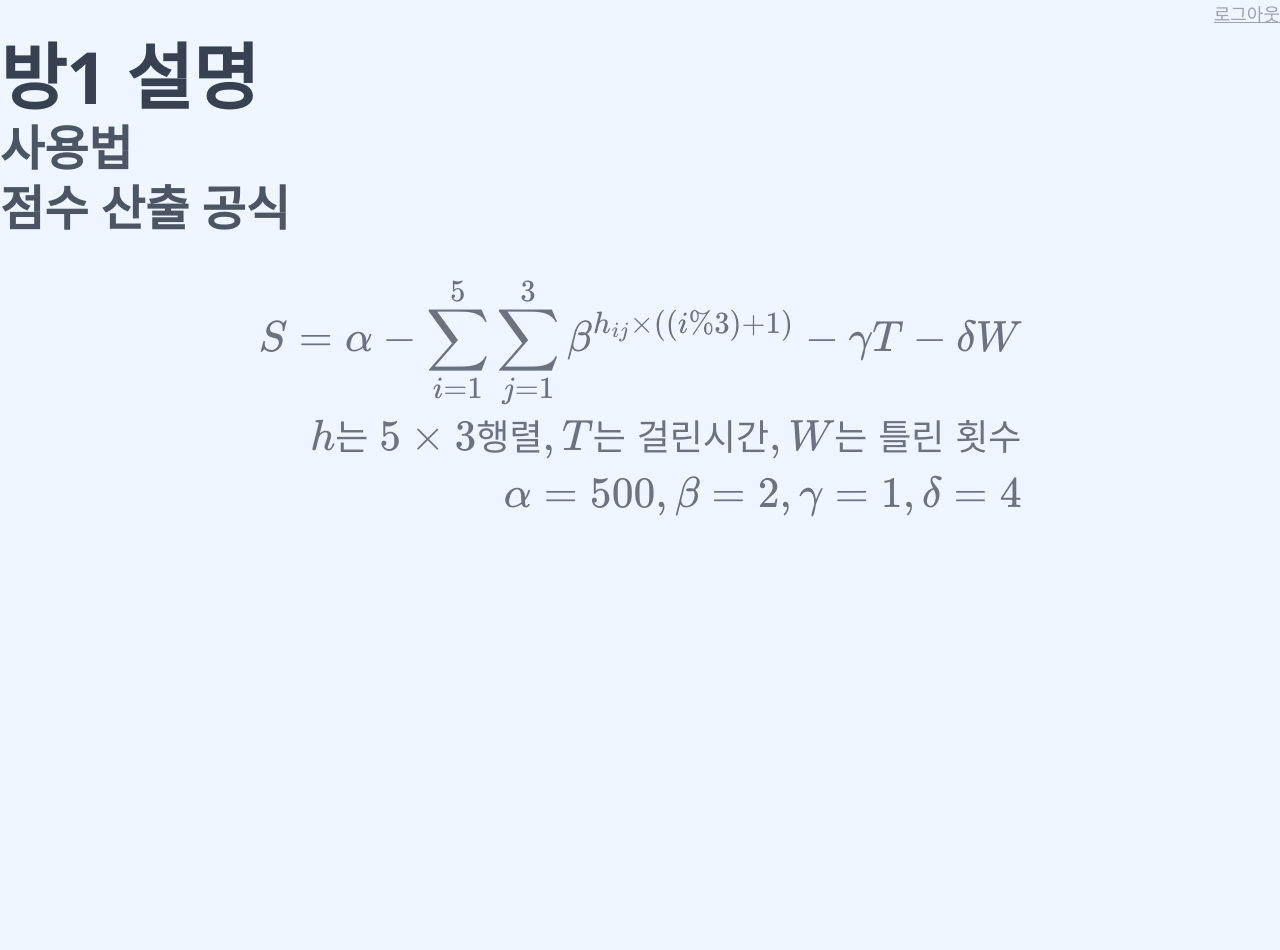
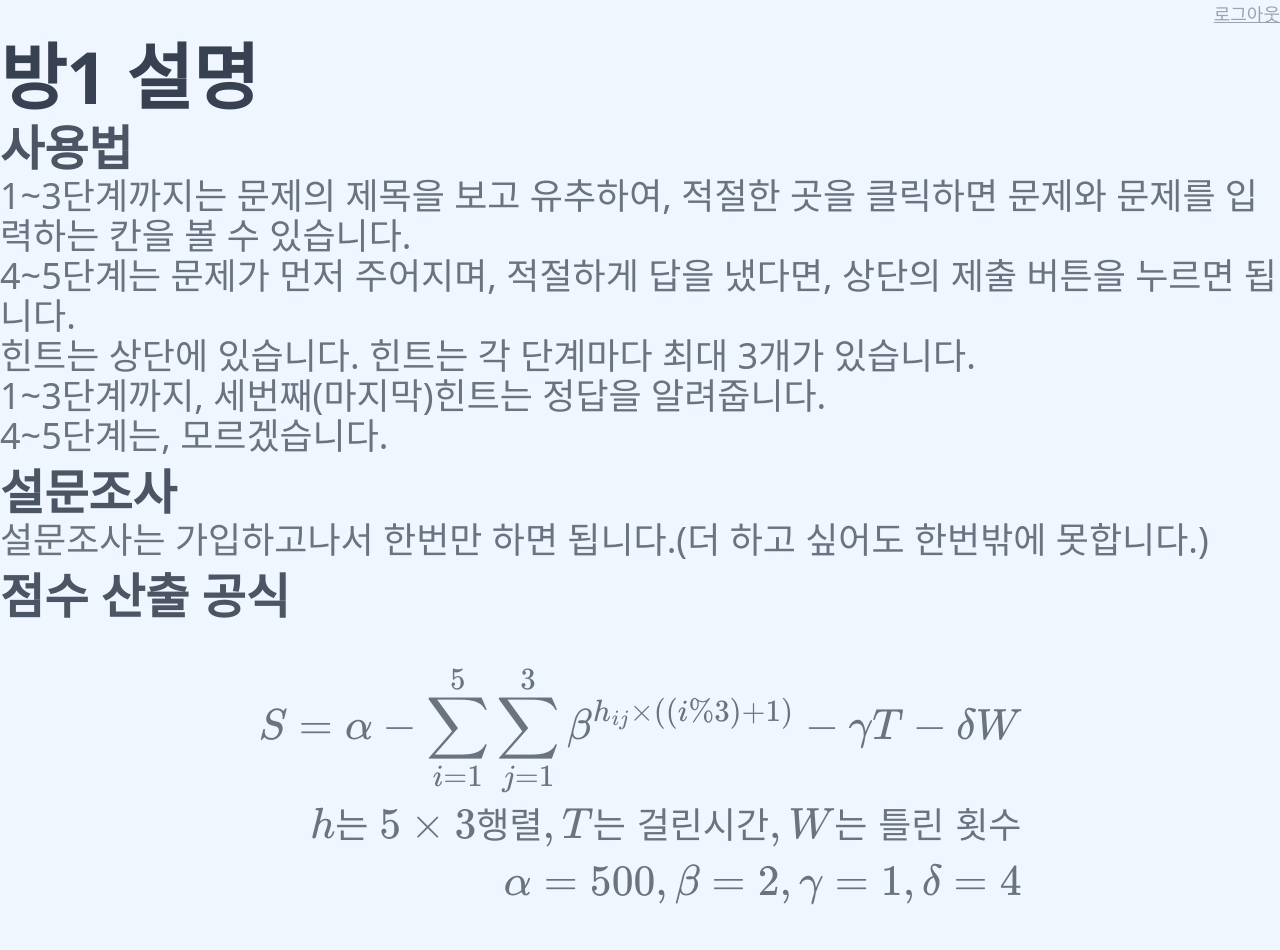
Before and after one commit to dghsMathInfo/webForSchFes, a Flask app: page /room1instruction in a window 1280 px wide. Before the commit the page ends 517 px from the top, so only its background shows below. Run offline with Flask 2, Linux system fonts and the light colour scheme.

Commit message:
diminished canvas height, modified room1, instruction

```diff
--- a/templates/room1instruction.html
+++ b/templates/room1instruction.html
@@ -23,7 +23,15 @@
         <div class="">
             <p class="text-xl sm:text-5xl font-black mt-3 text-gray-600">사용법</p>
             <div class="text-lg sm:text-4xl font-medium mt-1 text-gray-500">
-                <p></p>
+                <p>1~3단계까지는 문제의 제목을 보고 유추하여, 적절한 곳을 클릭하면 문제와 문제를 입력하는 칸을 볼 수 있습니다.</p>
+                <p>4~5단계는 문제가 먼저 주어지며, 적절하게 답을 냈다면, 상단의 제출 버튼을 누르면 됩니다.</p>
+                <p>힌트는 상단에 있습니다. 힌트는 각 단계마다 최대 3개가 있습니다.</p>
+                <p>1~3단계까지, 세번째(마지막)힌트는 정답을 알려줍니다.</p>
+                <p>4~5단계는, 모르겠습니다.</p>
+            </div>
+            <p class="text-xl sm:text-5xl font-black mt-3 text-gray-600">설문조사</p>
+            <div class="text-lg sm:text-4xl font-medium mt-1 text-gray-500">
+                <p>설문조사는 가입하고나서 한번만 하면 됩니다.(더 하고 싶어도 한번밖에 못합니다.)</p>
             </div>
             <p class="text-xl sm:text-5xl font-black mt-3 text-gray-600">점수 산출 공식</p>
             <div class="text-lg sm:text-4xl font-medium mt-1 text-gray-500">
```
Also changed, not shown: static/room1.js (+8 -8 lines), templates/room1.html (+8 -2 lines).
